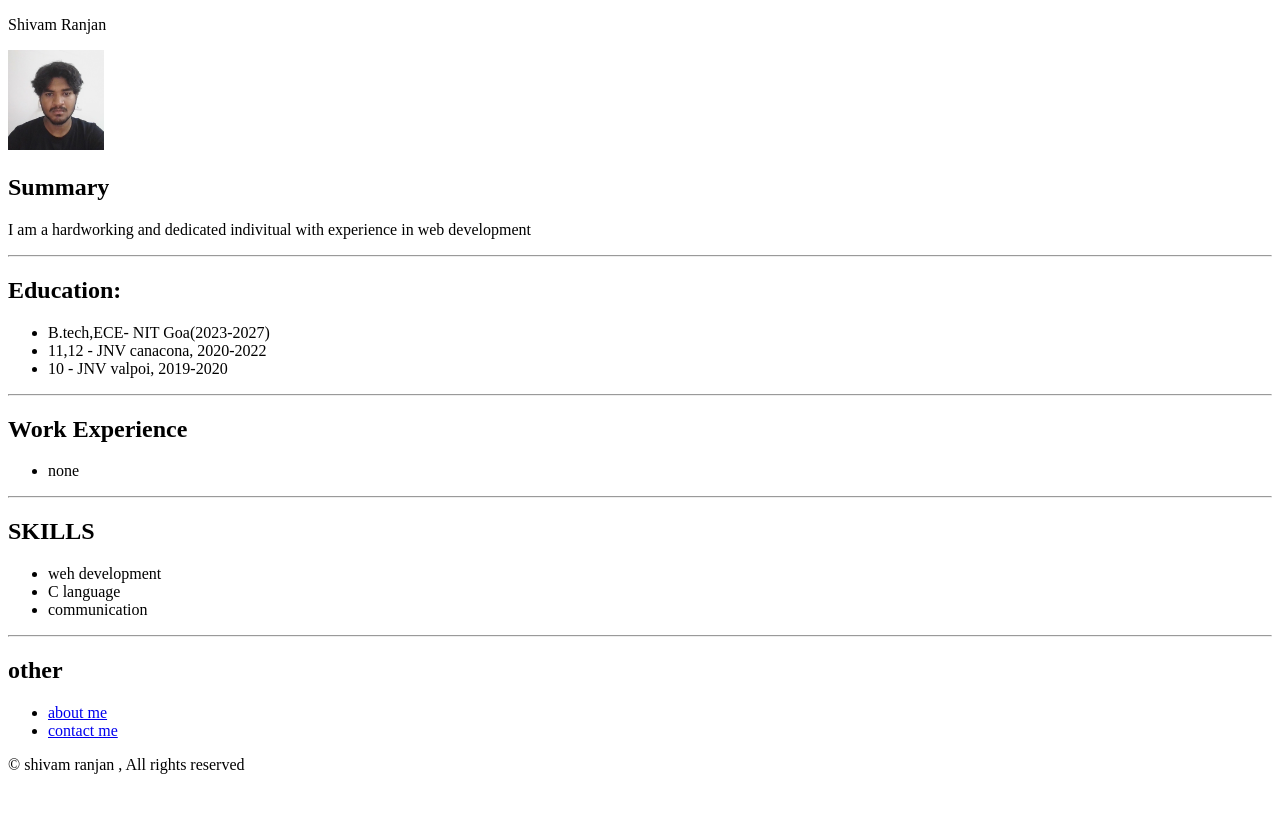
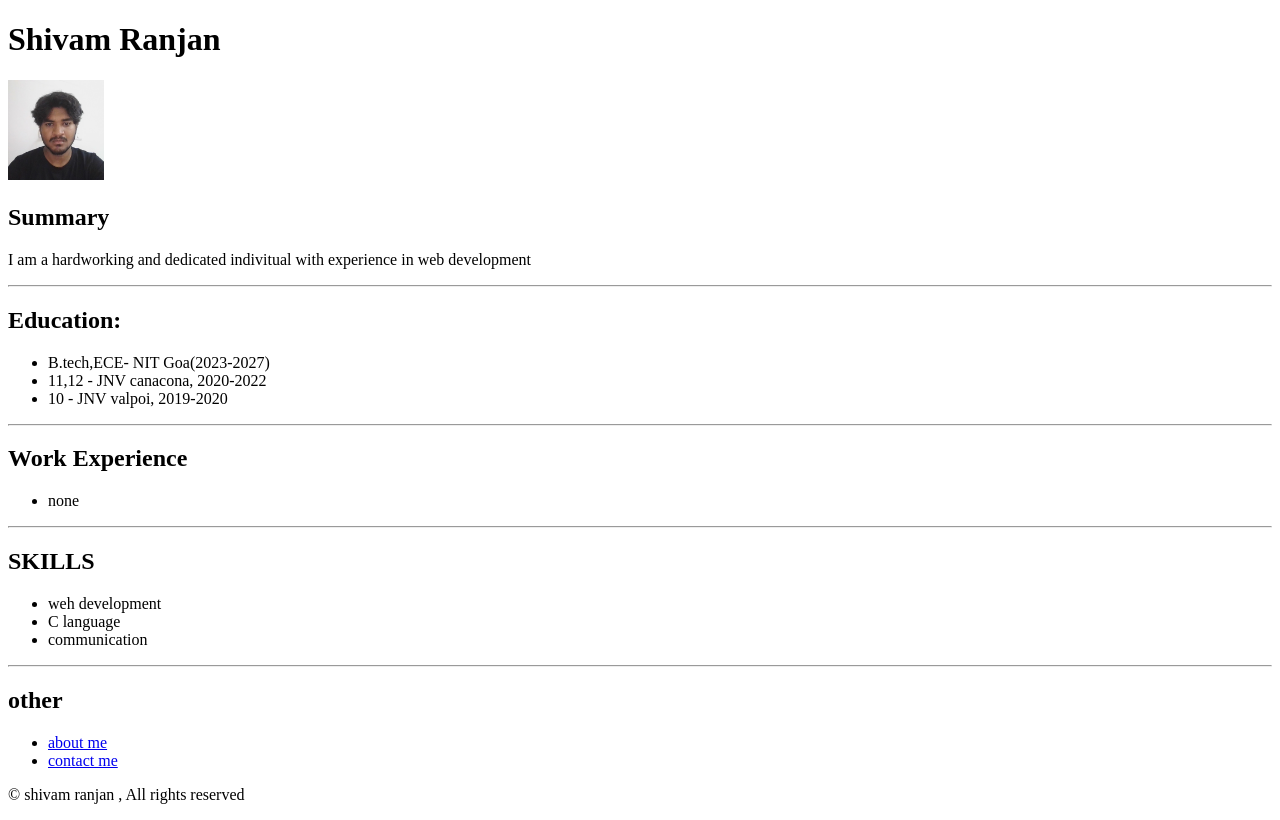
Before and after one commit to Shivam2240/HTML-resume, a plain HTML site: page index.html in a window 1280 px wide. Drawn offline with Linux system fonts and the light colour scheme.

Commit message:
Update index.html

```diff
--- a/index.html
+++ b/index.html
@@ -6,7 +6,7 @@
     <title>My Resume</title>
 </head>
 <body>
-    <p>Shivam Ranjan</p>
+    <h1>Shivam Ranjan</h1>
     <img height=100/100 src="./WIN_20240816_20_36_59_Pro.jpg"/>
     <h2>Summary</H2>
     <p>I am a hardworking and dedicated indivitual with experience in web development</p>
```
